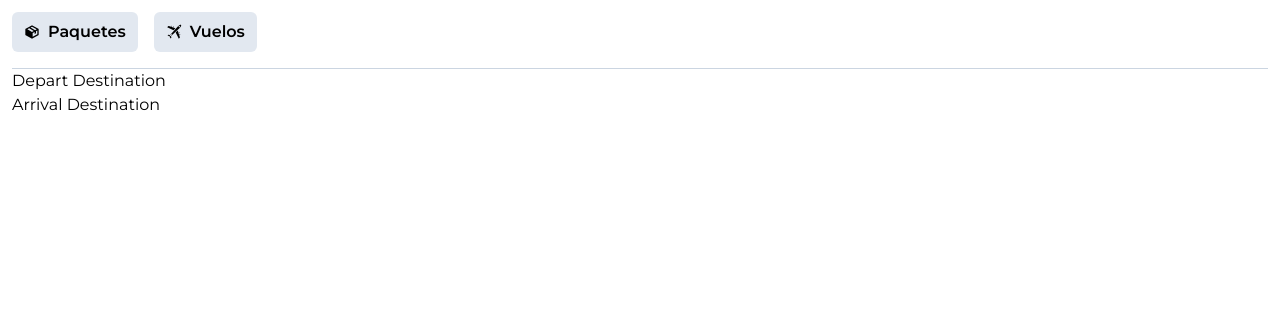
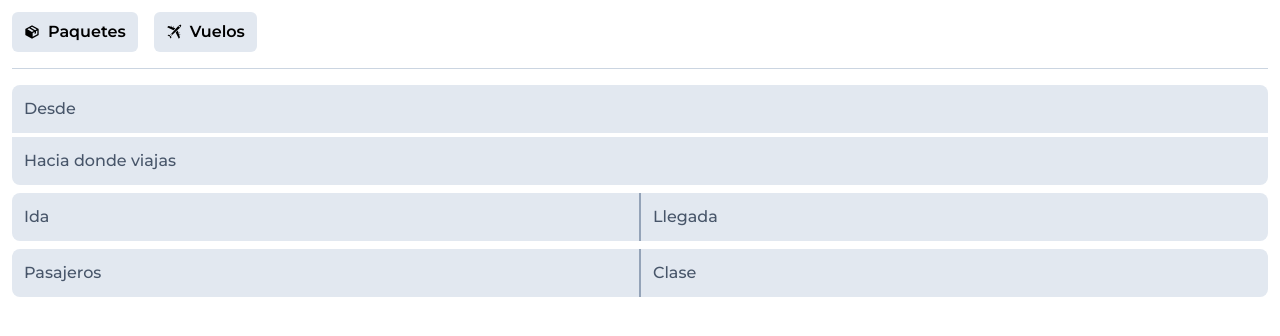
Before and after one commit to jhossepmartinez/booking-flights, a React (Vite) app: page / in a window 1280 px wide. Shown: the top 336 px of the page. Built offline with nearby package versions, Linux system fonts and the light colour scheme.

Commit message:
added base search form structure

```diff
--- a/src/components/SearchForm/SearchForm.jsx
+++ b/src/components/SearchForm/SearchForm.jsx
@@ -2,12 +2,30 @@ import React from 'react'
 
 export default function SearchForm() {
     return (
-        <div>
-            <div>
-                Depart Destination
+        <div className="flex-cols pt-4 space-y-2 font-medium text-slate-600">
+            <div className="grid grid-cols-1 space-y-1">
+                <div className="bg-slate-200 rounded-t-lg p-3">
+                    Desde
+                </div>
+                <div className="bg-slate-200 rounded-b-lg p-3">
+                    Hacia donde viajas
+                </div>
             </div>
-            <div>
-                Arrival Destination
+            <div className="flex flex-grow">
+                <div className="bg-slate-200 rounded-l-lg p-3 w-[50%] border-r border-slate-400">
+                    Ida
+                </div>
+                <div className="bg-slate-200 rounded-r-lg p-3 w-[50%] border-l border-slate-400">
+                    Llegada
+                </div>
+            </div>
+            <div className="flex flex-grow">
+                <div className="bg-slate-200 rounded-l-lg p-3 w-[50%] border-r border-slate-400">
+                    Pasajeros
+                </div>
+                <div className="bg-slate-200 rounded-r-lg p-3 w-[50%] border-l border-slate-400">
+                    Clase
+                </div>
             </div>
         </div>
     )
```
